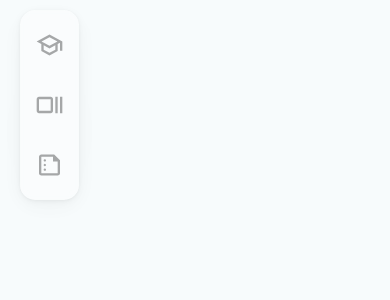
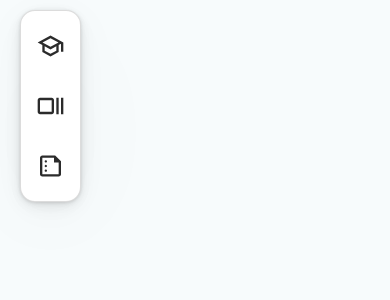
Before and after one commit to NimaShariatz/profile_page, a React (Vite) app: page / in a window 390 px wide. Shown: the top 300 px of the page. Built offline with nearby package versions, Linux system fonts and the light colour scheme.

Commit message:
menu is done

```diff
--- a/src/components/Navigation/Navigation.css
+++ b/src/components/Navigation/Navigation.css
@@ -35,7 +35,7 @@
 
 
 
-#navigation, .option_svg{
+.option_svg1, .option_svg2, .option_svg3{
     fill:rgb(43, 43, 43);
     border: 1px solid transparent;
 
@@ -44,18 +44,18 @@
 
 }
 
-#navigation, .option_svg:hover{
+.option_svg1:hover, .option_svg2:hover, .option_svg3:hover{
     border: 0 solid transparent;
     transition: all 100ms linear;
 
 }
 
-#navigation, .option_svg:nth-child(1):hover{
+.option_svg1:hover{
     fill:var(--sect_color1);
 }
-#navigation, .option_svg:nth-child(2):hover{
+.option_svg2:hover{
     fill:var(--sect_color2);
 }
-#navigation, .option_svg:nth-child(3):hover{
+.option_svg3:hover{
     fill:var(--yellow1);
 }
--- a/src/components/Navigation/Navigation.jsx
+++ b/src/components/Navigation/Navigation.jsx
@@ -1,79 +1,81 @@
-import '../Navigation/Navigation.css'
-
+import '../Navigation/Navigation.css';
 import gsap from "gsap";
-import { useGSAP } from "@gsap/react";
-
 import { useEffect, useState } from 'react';
 
 const Navigation = () => {
+  const [isHovered, setIsHovered] = useState(false);
+  const [opacity, setOpacity] = useState(window.innerWidth < 760 ? 1 : 0.4);//for setting opacity at the beginning
 
-  const opac = useState(window.innerWidth < 760 ? "Opacity: 1" : "Opacity: 0")//if with is less than 760 then use
-  console.log(opac)
+  //useState will always return 2 values. The first thing is always the current
+  //state, and the second is the function which lets us update it
 
-
-  //move animation at the beginning
-  useGSAP(() => {
-    gsap.fromTo(
-      "#navigation",
-      {
-        x: -130,//from
-        ease: "ease"
-
-      },
-      {
-        x: 10,//to
-        duration: 2,
-        ease: "power2.out",
-        opacity: 0.4
+  //useEffect for isHovered
+  useEffect(() => {
+    const handleResize = () => {
+      const newOpacity = window.innerWidth < 760 ? 1 : 0.4;// if less than 760, change to 0.4. else 1
+      setOpacity(newOpacity);
+      if (!isHovered) {
+        gsap.to("#navigation", { opacity: newOpacity });
       }
-    );
-    //for the on hover opacity change
-    gsap.to("#navigation", {
-      opacity: 1,
-      ease: "ease",
-      paused: true,
-      id: "hoverAnimation"
-    });
-
-    const hoverAnimation = gsap.getById("hoverAnimation");
-
-    document.getElementById("navigation").addEventListener("mouseover", () => {
-      hoverAnimation.play();
-    });
-
-    document.getElementById("navigation").addEventListener("mouseout", () => {
-      hoverAnimation.reverse();
-    });
-
-
-  });
+    };
 
 
 
+    window.addEventListener('resize', handleResize);
+    handleResize();//window size is changed, so call on handleResize
+
+    return () => {
+      window.removeEventListener('resize', handleResize);// kill event handler. good practice
+    };
+  }, [isHovered]);
+
+
+  //the left to right animation at the beginning
+  useEffect(() => {
+    gsap.fromTo("#navigation", { x: -100, ease:"power2.out" }, { x: 10, duration: 1.5 });
+  }, []);
+
+
+
+  //if hovered on, set setIsHovered to true and change opacity
+  const handleMouseEnter = () => {
+    setIsHovered(true);
+    gsap.to("#navigation", { opacity: 1 });
+  };
+  //if leaving then, set setIsHovered to false and change opacity
+  const handleMouseLeave = () => {
+    setIsHovered(false);
+    gsap.to("#navigation", { opacity });
+  };
+
+
+
+  const changeBorderColor = (color) => {
+    gsap.to("#navigation", { borderColor: color });
+  };
 
   return (
-    <nav id='navigation'>
+    <nav id='navigation' onMouseEnter={handleMouseEnter} onMouseLeave={handleMouseLeave}>
+      <a className='anchor' href="#" onMouseOver={() => changeBorderColor("#bedde8")} onMouseOut={() => changeBorderColor("rgba(205, 205, 205, 0.702)")}>
+        <svg className="option_svg1" xmlns="http://www.w3.org/2000/svg" height="30px" viewBox="0 -960 960 960" width="55px">
+          <path d="M480-120 200-272v-240L40-600l440-240 440 240v320h-80v-276l-80 44v240L480-120Zm0-332 274-148-274-148-274 148 274 148Zm0 241 200-108v-151L480-360 280-470v151l200 108Zm0-241Zm0 90Zm0 0Z"/>
+        </svg>
+      </a>
 
+      <a className='anchor' href="#" onMouseOver={() => changeBorderColor("#e9adc4")} onMouseOut={() => changeBorderColor("rgba(205, 205, 205, 0.702)")}>
+        <svg className="option_svg2" xmlns="http://www.w3.org/2000/svg" height="30px" viewBox="0 -960 960 960" width="55px">
+          <path d="M120-200q-33 0-56.5-23.5T40-280v-400q0-33 23.5-56.5T120-760h400q33 0 56.5 23.5T600-680v400q0 33-23.5 56.5T520-200H120Zm0-80h400v-400H120v400Zm560 80v-560h80v560h-80Zm160 0v-560h80v560h-80Zm-720-80v-400 400Z"/>
+        </svg>
+      </a>
 
-        <svg className="option_svg" xmlns="http://www.w3.org/2000/svg" height="30px" viewBox="0 -960 960 960" width="55px"><path d="M480-120 200-272v-240L40-600l440-240
-                            440 240v320h-80v-276l-80 44v240L480-120Zm0-332 274-148-274-148-274 148 274
-                            148Zm0 241 200-108v-151L480-360 280-470v151l200 108Zm0-241Zm0 90Zm0 0Z"/>
+      <a className='anchor' href="#" onMouseOver={() => changeBorderColor("#edb563")} onMouseOut={() => changeBorderColor("rgba(205, 205, 205, 0.702)")}>
+        <svg className="option_svg3" xmlns="http://www.w3.org/2000/svg" height="30px" viewBox="0 -960 960 960" width="55px">
+          <path d="M320-600q17 0 28.5-11.5T360-640q0-17-11.5-28.5T320-680q-17 0-28.5 11.5T280-640q0 17 11.5 28.5T320-600Zm0 160q17 0 28.5-11.5T360-480q0-17-11.5-28.5T320-520q-17 0-28.5 11.5T280-480q0 17 11.5 28.5T320-440Zm0 160q17 0 28.5-11.5T360-320q0-17-11.5-28.5T320-360q-17 0-28.5 11.5T280-320q0 17 11.5 28.5T320-280ZM200-120q-33 0-56.5-23.5T120-200v-560q0-33 23.5-56.5T200-840h440l200 200v440q0 33-23.5 56.5T760-120H200Zm0-80h560v-400H600v-160H200v560Zm0-560v160-160 560-560Z"/>
         </svg>
-
-        <svg className="option_svg" xmlns="http://www.w3.org/2000/svg" height="30px" viewBox="0 -960 960 960" width="55px"><path d="M120-200q-33 0-56.5-23.5T40-280v-400q0-33
-                            23.5-56.5T120-760h400q33 0 56.5 23.5T600-680v400q0
-                            33-23.5 56.5T520-200H120Zm0-80h400v-400H120v400Zm560 80v-560h80v560h-80Zm160 0v-560h80v560h-80Zm-720-80v-400 400Z"/>
-        </svg>
-
-        <svg className="option_svg" xmlns="http://www.w3.org/2000/svg" height="30px" viewBox="0 -960 960 960" width="55px"><path d="M320-600q17 0
-                            28.5-11.5T360-640q0-17-11.5-28.5T320-680q-17 0-28.5 11.5T280-640q0 17 11.5 28.5T320-600Zm0 160q17 0 28.5-11.5T360-480q0-17-11.5-28.5T320-520q-17
-                            0-28.5 11.5T280-480q0 17 11.5 28.5T320-440Zm0 160q17 0 28.5-11.5T360-320q0-17-11.5-28.5T320-360q-17 0-28.5 11.5T280-320q0 17
-                            11.5 28.5T320-280ZM200-120q-33 0-56.5-23.5T120-200v-560q0-33 23.5-56.5T200-840h440l200
-                            200v440q0 33-23.5 56.5T760-120H200Zm0-80h560v-400H600v-160H200v560Zm0-560v160-160 560-560Z"/>
-        </svg>
+      </a>
 
     </nav>
-  )
-}
+  );
+};
 
-export default Navigation
+export default Navigation;
--- a/src/index.css
+++ b/src/index.css
@@ -43,7 +43,7 @@
 }
 
 ::-webkit-scrollbar-thumb {
-  background-color: var(--blue1);
+  background-color: var(--blue2);
   border-radius: 2px;
 }
 
@@ -53,7 +53,7 @@
 }
 
 ::-webkit-scrollbar-track {
-  background-color: var(--blue2);
+  background-color: var(--blue1);
 }
 
 
```
